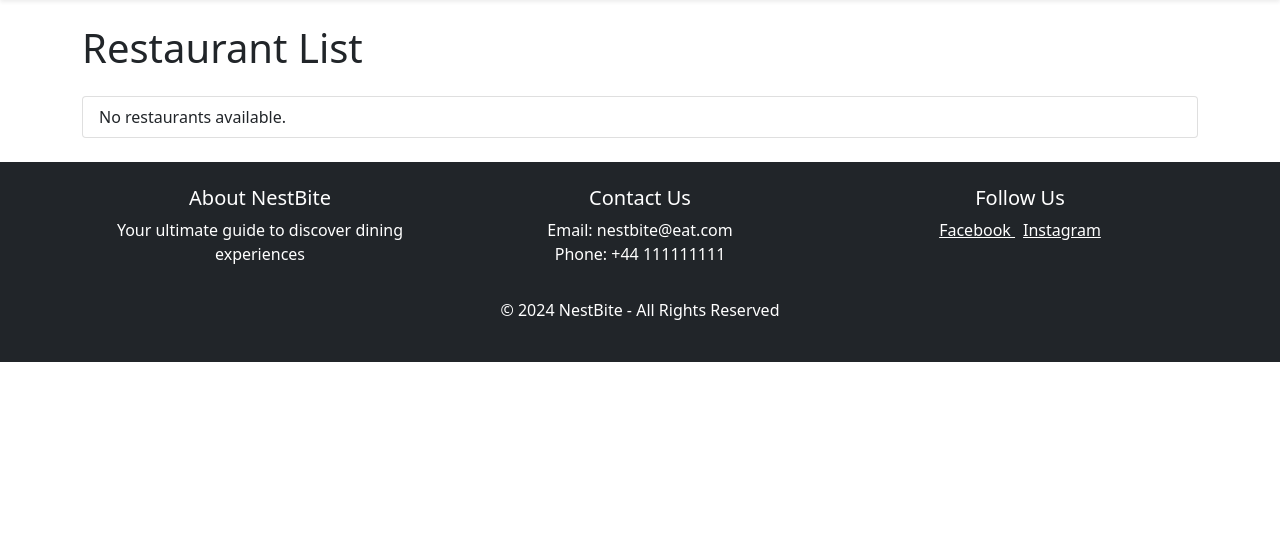
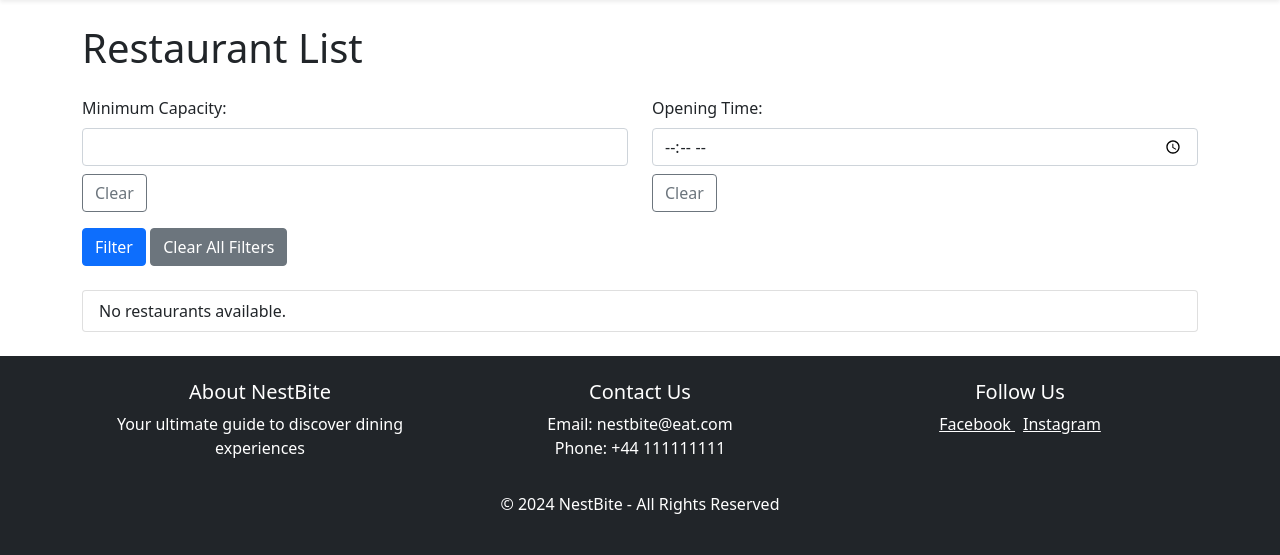
Before and after one commit to ValerioS05/nestbite, a Django app: page /restaurants/ in a window 1280 px wide. Shown: the part 56-611 px from the top of the page. Run offline with Django 4.2, Linux system fonts and the light colour scheme; data that the repository does not hold is empty; some libraries are stand-ins or nearby versions.

Commit message:
create js file, update restaurant_filter and related template

```diff
--- a/restaurants/views.py
+++ b/restaurants/views.py
@@ -1,28 +1,45 @@
 from django.shortcuts import render, get_object_or_404
 from django.views import generic
+from datetime import datetime
 from .models import Restaurant
 
 def index(request):
     return render(request, 'index.html')
 
 class RestaurantList(generic.ListView):
-    queryset = Restaurant.objects.all()
     template_name = "restaurants.html"
     context_object_name = "restaurants"
 
+    def get_queryset(self):
+        return restaurant_filter(self.request)
+
+
+def restaurant_filter(request):
+    # Start with all restaurants
+    queryset = Restaurant.objects.all()
+
+    # Get filter parameters from the request
+    capacity = request.GET.get('capacity')
+    opening_time_str = request.GET.get('opening_time')
+
+    # Convert opening time string to a time object
+    opening_time = datetime.strptime(opening_time_str, '%H:%M').time() if opening_time_str else None
+
+    # Apply capacity filter if provided
+    if capacity:
+        queryset = queryset.filter(capacity__gte=capacity)
+
+    # Apply opening time filter if provided
+    if opening_time:
+        # Filter restaurants that are open at the specified opening time
+        queryset = queryset.filter(opening_time__lte=opening_time, closing_time__gte=opening_time)
+
+    return queryset
+
+
+
+
+
 def restaurant_detail(request, pk):
-    """
-    Display an individual :model:`Restaurant`.
-
-    **Context**
-
-    ``restaurant``
-        An instance of :model:`Restaurant`.
-
-    **Template:**
-
-    :template:`restaurants/restaurant_detail.html`
-    """
     restaurant = get_object_or_404(Restaurant, pk=pk)
-
     return render(request, 'restaurant_detail.html', {'restaurant': restaurant})
--- /dev/null
+++ b/static/js/restaurant_filter.js
@@ -0,0 +1,9 @@
+function clearField(fieldId) {
+    document.getElementById(fieldId).value = "";
+    submitForm();
+}
+
+
+function submitForm() {
+    document.getElementById('filterForm').submit();
+}
--- a/templates/restaurants.html
+++ b/templates/restaurants.html
@@ -1,9 +1,26 @@
 {% extends 'base.html' %}
 {% load static %}
 
-
 {% block content %}
 <h1 class="mb-4">Restaurant List</h1>
+
+<form method="get" class="mb-4" id="filterForm" style="display: block;">
+    <div class="row mb-3">
+        <div class="col">
+            <label for="capacity" class="form-label">Minimum Capacity:</label>
+            <input type="number" name="capacity" id="capacity" class="form-control" value="{{ request.GET.capacity }}" onchange="submitForm()">
+            <button type="button" class="btn btn-outline-secondary mt-2" onclick="clearField('capacity')">Clear</button>
+        </div>
+        <div class="col">
+            <label for="opening_time" class="form-label">Opening Time:</label>
+            <input type="time" name="opening_time" id="opening_time" class="form-control" value="{{ request.GET.opening_time }}" onchange="submitForm()">
+            <button type="button" class="btn btn-outline-secondary mt-2" onclick="clearField('opening_time')">Clear</button>
+        </div>
+    </div>
+    <button type="submit" class="btn btn-primary">Filter</button>
+    <a href="{% url 'restaurant_list' %}" class="btn btn-secondary">Clear All Filters</a>
+</form>
+
 <div class="list-group">
     {% for restaurant in restaurants %}
         <a href="{% url 'restaurant_detail' restaurant.pk %}" class="list-group-item list-group-item-action">
@@ -17,4 +34,6 @@
         <div class="list-group-item">No restaurants available.</div>
     {% endfor %}
 </div>
+
+<script src="{% static 'js/restaurant_filter.js' %}"></script>
 {% endblock %}
```
